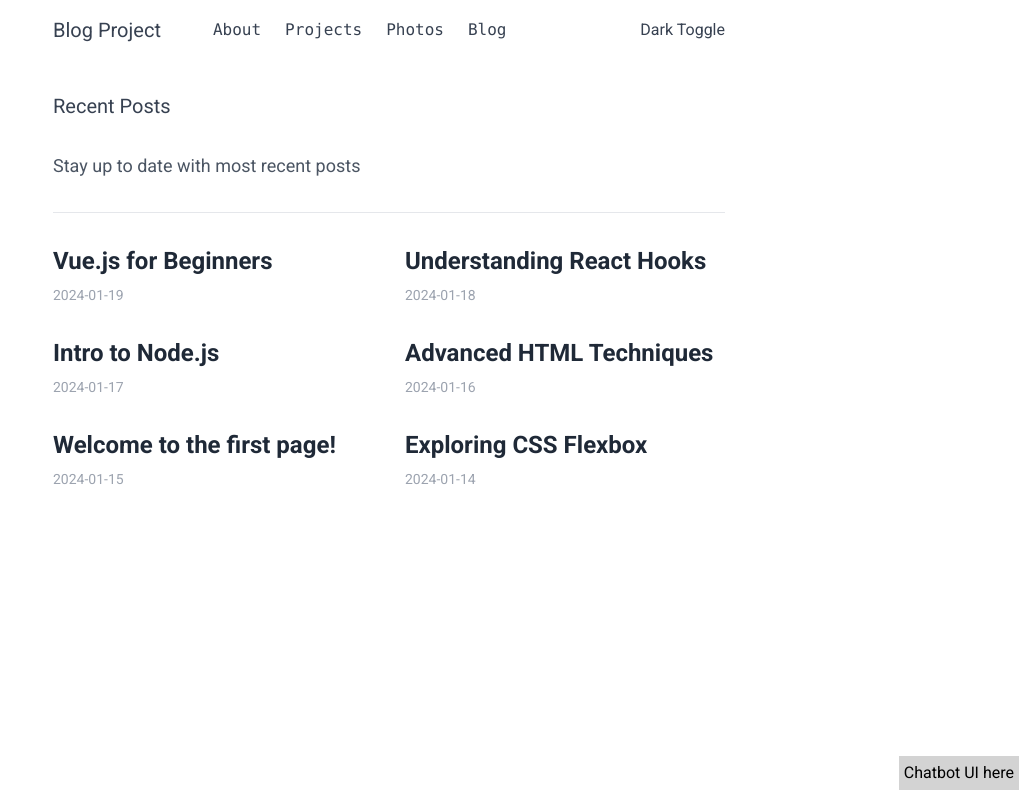
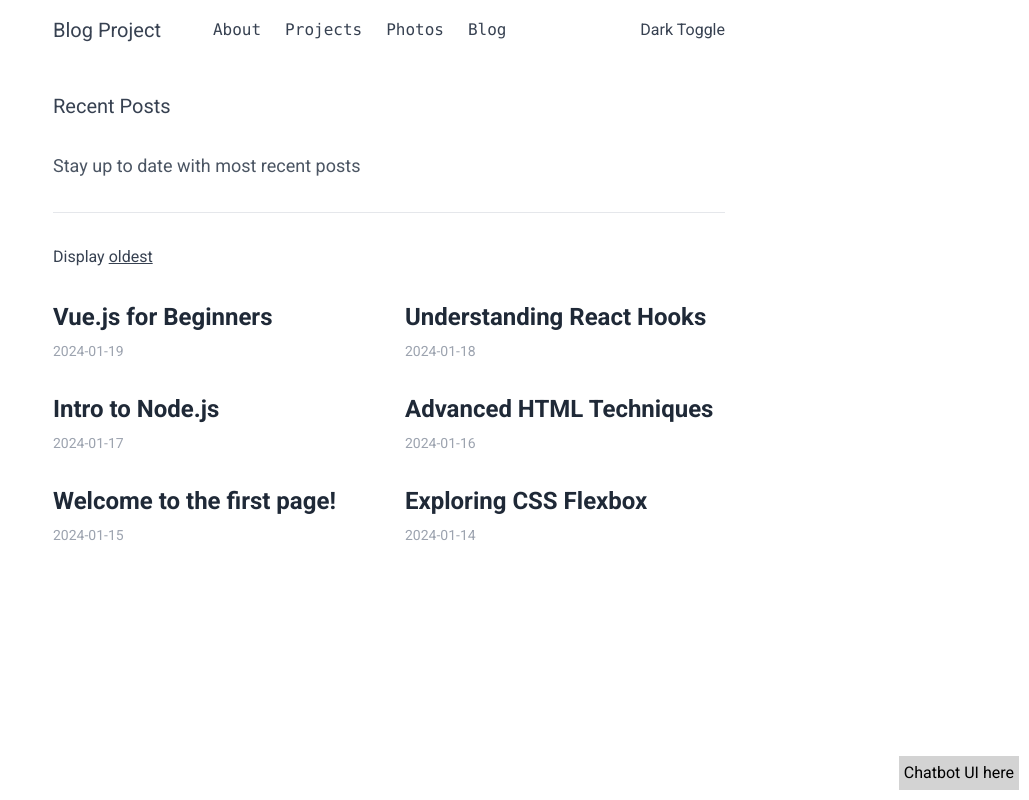
Before and after one commit to ardacoskun/next14-blog, a Next.js app: page /blog in a window 1280 px wide. Shown: the whole page, without its empty margins (251-1280 px from the left). Built offline with nearby package versions, Linux system fonts and the light colour scheme.

Commit message:
change sort order by using query params

```diff
--- a/app/blog/page.jsx
+++ b/app/blog/page.jsx
@@ -3,7 +3,8 @@ import { getPosts } from "@/lib/posts";
 
 const Page = async ({ searchParams }) => {
   const tags = searchParams?.tags?.split(",");
-  const posts = await getPosts({ tags });
+  const order = searchParams.order ?? "newest";
+  const posts = await getPosts({ tags, newest: order === "newest" });
 
   return (
     <>
@@ -13,6 +14,16 @@ const Page = async ({ searchParams }) => {
       </div>
 
       <hr />
+
+      <div className="mb-8">
+        Display&nbsp;
+        <Link
+          href={`/blog?order=${order === "newest" ? "oldest" : "newest"}`}
+          className="underline"
+        >
+          {order === "newest" ? "oldest" : "newest"}
+        </Link>
+      </div>
 
       <ul className="grid grid-cols-1 gap-8 md:grid-cols-2">
         {posts.map((item) => (
```
